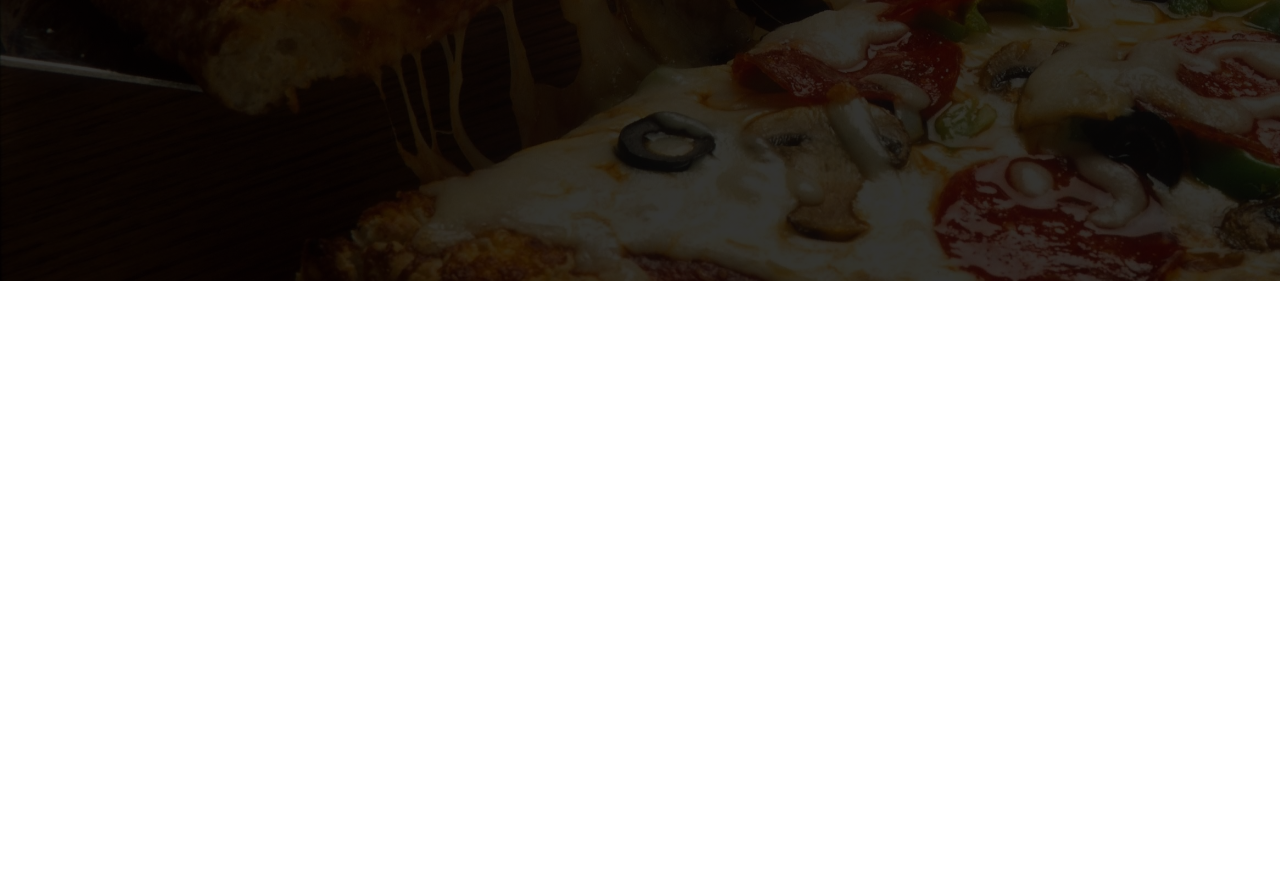
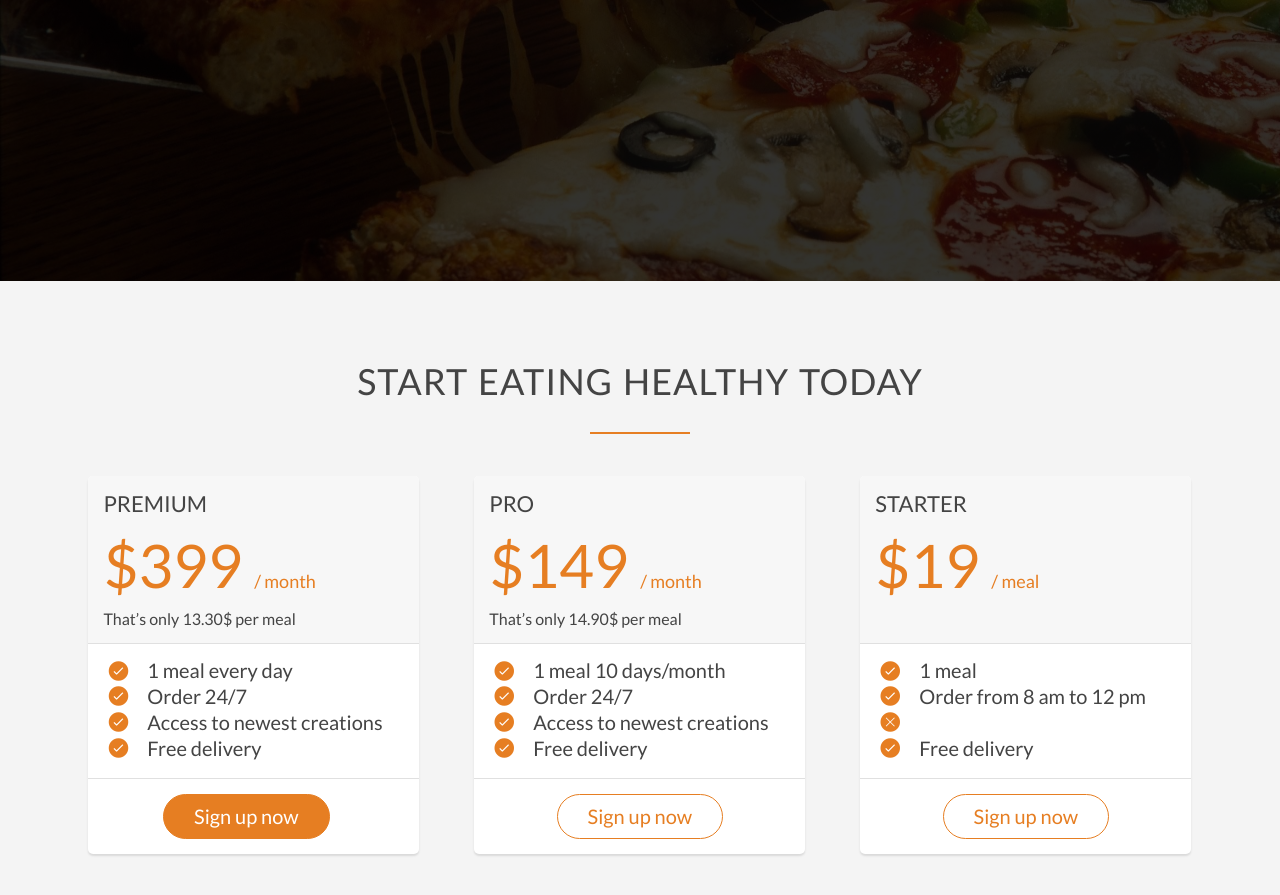
Before and after one commit to nvidic/Omnifood, a plain HTML site: page index.html in a window 1280 px wide. Shown: the part 4519-5414 px from the top of the page. Before the commit the page ends 4800 px from the top, so only its background shows below. Drawn offline with Linux system fonts and the light colour scheme; files whose address does not match are found by name.

Commit message:
Plans added...

```diff
--- a/index.html
+++ b/index.html
@@ -291,6 +291,81 @@
 
     </section>
 
+    <section class="section-plans">
+        <div class="row">
+            <h2>Start eating healthy today</h2>
+        </div>
+
+        <div class="row">
+
+            <div class="col span-1-of-3">
+                <div class="plan-box">
+                    <div>
+                        <h3>Premium</h3>
+                        <p class="plan-price">$399 <span>/ month</span> </p>
+                        <p class="plan-price-meal">That’s only 13.30$ per meal</p>
+                    </div>
+                    <div>
+                        <ul>
+                            <li> <i class="icon-small ion-ios-checkmark"></i> 1 meal every day </li>
+                            <li> <i class="icon-small ion-ios-checkmark"></i> Order 24/7 </li>
+                            <li> <i class="icon-small ion-ios-checkmark"></i> Access to newest creations </li>
+                            <li> <i class="icon-small ion-ios-checkmark"></i> Free delivery </li>
+                        </ul>
+                    </div>
+                    <div>
+                        <a href="#" class="btn btn-full">Sign up now</a>
+                    </div>
+                </div>
+            </div>
+
+            <div class="col span-1-of-3">
+                <div class="plan-box">
+                    <div>
+                        <h3>Pro</h3>
+                        <p class="plan-price">$149 <span>/ month</span> </p>
+                        <p class="plan-price-meal">That’s only 14.90$ per meal</p>
+                    </div>
+                    <div>
+                        <ul>
+                            <li> <i class="icon-small ion-ios-checkmark"></i> 1 meal 10 days/month </li>
+                            <li> <i class="icon-small ion-ios-checkmark"></i> Order 24/7 </li>
+                            <li> <i class="icon-small ion-ios-checkmark"></i> Access to newest creations </li>
+                            <li> <i class="icon-small ion-ios-checkmark"></i> Free delivery </li>
+                        </ul>
+                    </div>
+                    <div>
+                        <a href="#" class="btn btn-ghost">Sign up now</a>
+                    </div>
+                </div>
+            </div>
+
+            <div class="col span-1-of-3">
+                <div class="plan-box">
+                    <div>
+                        <h3>Starter</h3>
+                        <p class="plan-price">$19 <span>/ meal</span> </p>
+                        <p class="plan-price-meal"> &nbsp; </p>
+                    </div>
+                    <div>
+                        <ul>
+                            <li> <i class="icon-small ion-ios-checkmark"></i> 1 meal </li>
+                            <li> <i class="icon-small ion-ios-checkmark"></i> Order from 8 am to 12 pm </li>
+                            <li> <i class="icon-small ion-ios-close"></i>  </li>
+                            <li> <i class="icon-small ion-ios-checkmark"></i> Free delivery </li>
+                        </ul>
+                    </div>
+                    <div>
+                        <a href="#" class="btn btn-ghost">Sign up now</a>
+                    </div>
+                </div>
+            </div>
+
+
+        </div>
+
+    </section>
+
 
 
 </body>
@@ -300,5 +375,24 @@
 
 <!--
 
+Fields to include:
+Name
+Email
+How did you find us?
+Newsletter
+Drop us a line
+
+Section 8: Footer
+Title: None
+
+Navigation:
+1. About us
+2. Blog
+3. Press
+4. iOS App
+5. Android App
+
+Also include links to facebook, twitter, google+ and Instagram accounts.
+
 
 -->
--- a/resources/css/style.css
+++ b/resources/css/style.css
@@ -334,7 +334,7 @@ header {
 }
 
 .app-screen {
-    width: 40%;
+    width: 35%;
 }
 
 .works-step {
@@ -432,3 +432,59 @@ cite img {
     margin-right: 10px;
     vertical-align: middle;
 }
+
+/*********************************************************/
+/*      PLANS     */
+/*********************************************************/
+
+.section-plans {
+    background-color: #f4f4f4;
+}
+
+.plan-box {
+    background-color: #fff;
+    border-radius: 5px;
+    width: 90%;
+    margin-left: 5%;
+    box-shadow: 0 2px 2px rgb(218, 218, 218);
+}
+
+.plan-box div {
+    padding: 15px;
+    border-bottom: 1px solid rgb(224, 224, 224);
+}
+
+.plan-box div:first-child {
+    background-color: rgb(247, 247, 247);
+    border-top-left-radius: 5px;
+    border-top-right-radius: 5px;
+}
+
+.plan-box div:last-child {
+    text-align: center;
+    border: none
+}
+
+.plan-price{
+    font-size: 300%;
+    margin-bottom: 10px;
+    font-weight: 100;
+    color: #e67e22;
+}
+
+.plan-price span {
+    font-size: 30%;
+    font-weight: 300;
+}
+
+.plan-price-meal {
+    font-size: 80%;
+}
+
+.plan-box ul {
+    list-style: none;
+}
+
+.plan-box ul li {
+
+}
```
